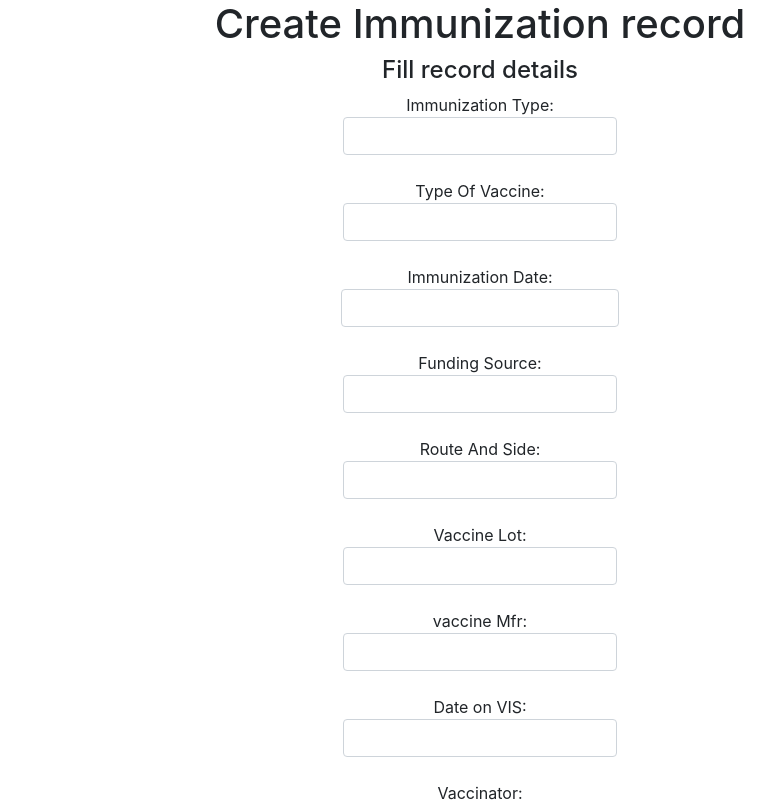
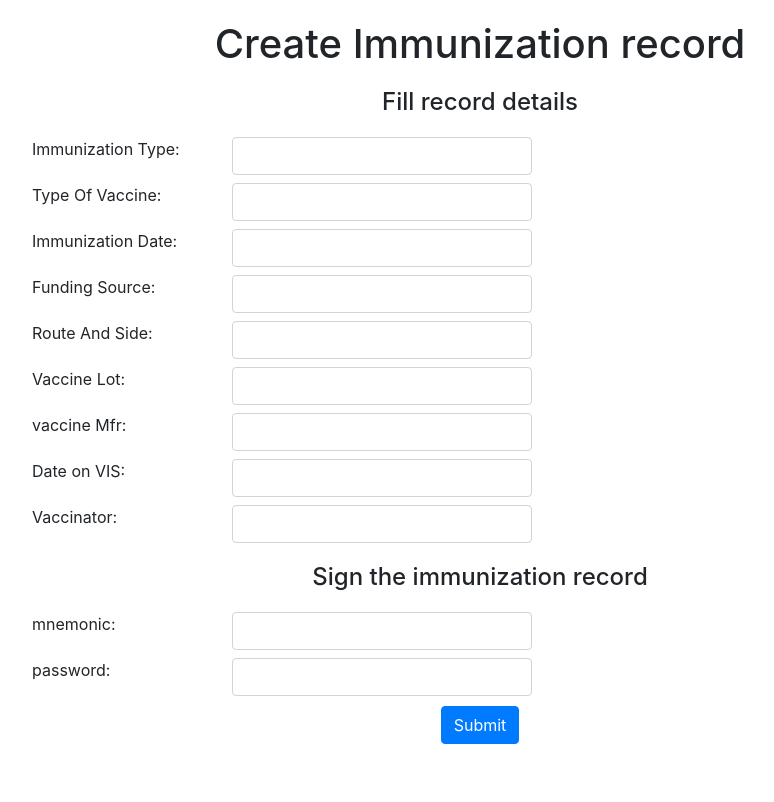
Before and after one commit to veggie-trex/doctor-app, a React app: page /create-record in a window 1280 px wide. Shown: the top 802 px of the page, without its empty margins (160-934 px from the left). Built offline with nearby package versions, Linux system fonts and the light colour scheme.

Commit message:
update form style

```diff
--- a/src/components/create-record/CreateRecordView.css
+++ b/src/components/create-record/CreateRecordView.css
@@ -1,3 +1,29 @@
 .react-datepicker-wrapper input {
     border: none;
 }
+
+label {
+    display: flex;
+    justify-content: space-between;
+    width: 500px;
+}
+
+label .form-control {
+    width: 300px;
+}
+
+.form-group {
+    margin-bottom: 4px;
+}
+
+.inputs {
+    width: 70%;
+    margin: 10px auto;
+    position: relative;
+    text-align: center;
+}
+
+h1, h4 {
+    margin-top: 20px;
+    margin-bottom: 20px;
+}
--- a/src/components/create-record/CreateRecordView.jsx
+++ b/src/components/create-record/CreateRecordView.jsx
@@ -52,21 +52,22 @@ class CreateRecordView extends React.Component {
       <form onSubmit={this.handleSubmit}>
         <h1>Create Immunization record</h1>
         <h4>Fill record details</h4>
+        <div className="inputs">
           <div className='form-group'>
             <label>
-            Immunization Type:
+              <span>Immunization Type:</span>
               <input className='form-control' type="text" name="immunizationType" value={this.state.immunizationType} onChange={this.handleInputChange} />
             </label>
           </div>
           <div className='form-group'>
             <label>
-            Type Of Vaccine:
+              <span>Type Of Vaccine:</span>
               <input className='form-control' type="text" name="typeOfVaccine" value={this.state.typeOfVaccine} onChange={this.handleInputChange} />
             </label>
           </div>
           <div className='form-group'>
             <label>
-            Immunization Date:
+              <span>Immunization Date:</span>
               <div className="form-control">
                 <DatePicker
                   selected={this.state.immunizationDate}
@@ -77,54 +78,58 @@ class CreateRecordView extends React.Component {
           </div>
           <div className='form-group'>
             <label>
-            Funding Source:
+              <span>Funding Source:</span>
               <input className='form-control' type="text" name="fundingSource" value={this.state.fundingSource} onChange={this.handleInputChange} />
             </label>
           </div>
           <div className='form-group'>
             <label>
-            Route And Side:
+              <span>Route And Side:</span>
               <input className='form-control' type="text" name="routeAndSide" value={this.state.routeAndSide} onChange={this.handleInputChange} />
             </label>
           </div>
           <div className='form-group'>
             <label>
-            Vaccine Lot:
+              <span>Vaccine Lot:</span>
               <input className='form-control' type="text" name="vaccineLot" value={this.state.vaccineLot} onChange={this.handleInputChange} />
             </label>
           </div>
           <div className='form-group'>
             <label>
-            vaccine Mfr:
+              <span>vaccine Mfr:</span>
               <input className='form-control' type="text" name="vaccineMfr" value={this.state.vaccineMfr} onChange={this.handleInputChange} />
             </label>
           </div>
           <div className='form-group'>
             <label>
-            Date on VIS:
+              <span>Date on VIS:</span>
               <input className='form-control' type="text" name="dateOnVIS" value={this.state.dateOnVIS} onChange={this.handleInputChange} />
             </label>
           </div>
           <div className='form-group'>
             <label>
-            Vaccinator:
+              <span>Vaccinator:</span>
               <input className='form-control' type="text" name="doctorId" value={this.state.doctorId} onChange={this.handleInputChange} />
             </label>
           </div>
+        </div>
 
         <h4>Sign the immunization record</h4>
+        <div className="inputs">
           <div className='form-group'>
             <label>
-            mnemonic:
+              <span>mnemonic:</span>
               <input className='form-control' type="text" name="mnemonic" value={this.state.mnemonic} onChange={this.handleInputChange} />
             </label>
           </div>
           <div className='form-group'>
             <label>
-            password:
+              <span>password:</span>
               <input className='form-control' type="text" name="password" value={this.state.password} onChange={this.handleInputChange} />
             </label>
           </div>
+        </div>
+
         <div>
           <button className='btn btn-primary' type="submit" value="Submit">Submit</button>
         </div>
```
Lines whose indentation alone changed are shown as unchanged.
